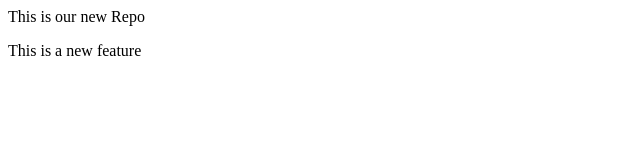
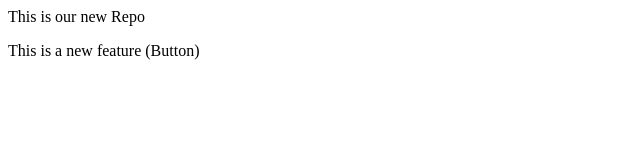
Before and after one commit to Manish35677/localRepo, a plain HTML site: page index.html in a window 1280 px wide. Shown: the full height of the page, 0-640 px from the left. Drawn offline with Linux system fonts and the light colour scheme.

Commit message:
Button Added

```diff
--- a/index.html
+++ b/index.html
@@ -1,2 +1,2 @@
 <P>This is our new Repo</P>
-<P>This is a new feature</P>
+<P>This is a new feature (Button)</P>
```
